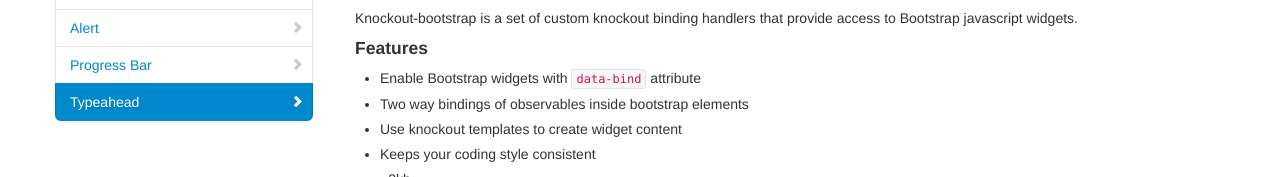
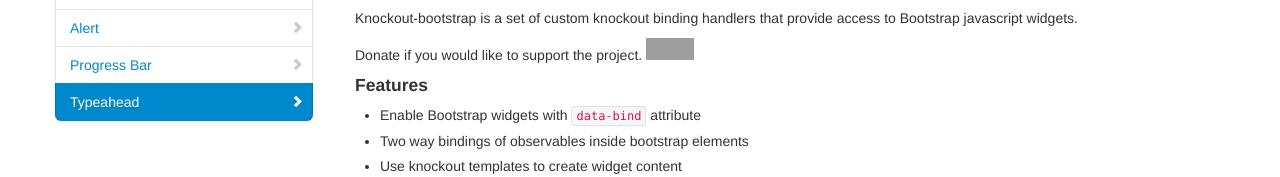
Before and after one commit to billpull/knockout-bootstrap, a plain HTML site: page index.html in a window 1280 px wide. Shown: the part 383-560 px from the top of the page. Drawn offline with nearby package versions, Linux system fonts and the light colour scheme; grey boxes are pictures that could not be loaded.

Commit message:
Update index.html

```diff
--- a/index.html
+++ b/index.html
@@ -70,6 +70,9 @@
                         <p>
                             Knockout-bootstrap is a set of custom knockout binding handlers that provide access
                             to Bootstrap javascript widgets.
+                        </p>
+                        <p>
+                            Donate if you would like to support the project. <iframe style="border: 0; margin: 0; padding: 0;" src="https://www.gittip.com/billpull/widget.html" width="48pt" height="22pt"></iframe>
                         </p>
                         <p>
                             <h4>Features</h4>
```
